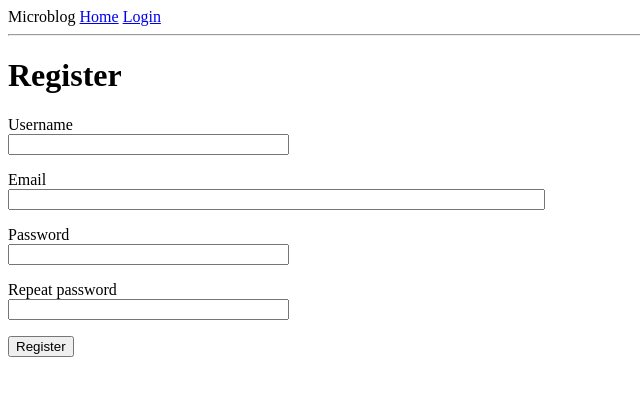
After one commit to Luciano-Ribeiro/microblog, a Flask app: page /register in a window 1280 px wide. The commit adds this page. Shown: the top 396 px of the page, without its empty margins (0-640 px from the left). Run offline with Flask 2, Linux system fonts and the light colour scheme.

Commit message:
Adicionando Registro de usuarios e garantindo o login para acesso a pagina principal

```diff
--- a/app/__init__.py
+++ b/app/__init__.py
@@ -1,6 +1,7 @@
 from flask import Flask
 from flask_sqlalchemy import SQLAlchemy
 from flask_migrate import Migrate
+from flask_login import LoginManager
 import json
 from .config import Config
 
@@ -9,5 +10,7 @@ app.config.from_file("config.json", load=json.load)
 app.config.from_object(Config)
 db = SQLAlchemy(app)
 migrate = Migrate(app, db)
+login = LoginManager(app)
+login.login_view = 'login'
 
 from app import routes, models
--- a/app/forms.py
+++ b/app/forms.py
@@ -1,6 +1,7 @@
 from flask_wtf import FlaskForm
 from wtforms import StringField, PasswordField, BooleanField, SubmitField
-from wtforms.validators import DataRequired
+from wtforms.validators import DataRequired, ValidationError, Email, EqualTo
+from app.models import User
 
 
 class LoginForm(FlaskForm):
@@ -8,3 +9,22 @@ class LoginForm(FlaskForm):
     password = PasswordField('Password', validators=[DataRequired()])
     remember_me = BooleanField('Remember me')
     submit = SubmitField('Sign In')
+
+
+class RegistrationForm(FlaskForm):
+    username = StringField('Username', validators=[DataRequired()])
+    email = StringField('Email', validators=[DataRequired(), Email()])
+    password = PasswordField('Password', validators=[DataRequired()])
+    password2 = PasswordField('Repeat password', validators=[DataRequired(), EqualTo('password')])
+    submit = SubmitField('Register')
+
+    def validate_username(self, username):
+
+        user = User.query.filter_by(username=username.data).first()
+        if user is not None:
+            raise ValidationError('Please use a different username')
+
+    def validate_email(self, email):
+        user = User.query.filter_by(email=email.data).first()
+        if user is not None:
+            raise ValidationError('Please use a different email address.')
--- a/app/routes.py
+++ b/app/routes.py
@@ -1,12 +1,15 @@
-from flask import render_template, flash, redirect, url_for
-from app import app
-from app.forms import LoginForm
-
+from flask import render_template, flash, redirect, url_for, request
+from app import app, db
+from app.forms import LoginForm, RegistrationForm
+from app.models import User
+from flask_login import current_user, login_user, logout_user, login_required
+from werkzeug.urls import url_parse
 
 @app.route('/')
 @app.route('/index')
+@login_required
 def index():
-    user = {'username': 'Luciano'}
+    user = {'username': current_user.username}
     posts = [
         {
             'author': {'username': 'John'},
@@ -21,14 +24,45 @@ def index():
             'body': 'Jogar em consoles ou pc?'
         }
     ]
-    return render_template("index.html", title='Home', user=user, posts=posts)
+    return render_template("index.html", title='Home', posts=posts)
 
 
 @app.route("/login", methods=["GET", "POST"])
 def login():
+    if current_user.is_authenticated:
+        return redirect(url_for('index'))
     form = LoginForm()
     if form.validate_on_submit():
-        flash(f'Login requested for user {form.username.data}, remember_me={form.remember_me.data}')
+        user = User.query.filter_by(username=form.username.data).first()
+        if user is None or not user.check_password(form.password.data):
+            flash("Usuario ou senha inválidos")
+            return redirect(url_for('login'))
+        login_user(user, remember=form.remember_me.data)
+        next_page = request.args.get('next')
+        if not next_page or url_parse(next_page).netloc != '':
+            next_page = url_for('index')
+            return redirect(next_page)
         return redirect(url_for('index'))
 
-    return render_template("login.html", form=form)
+    return render_template("login.html",title="Sign in", form=form)
+
+
+@app.route('/register', methods=['GET', 'POST'])
+def register():
+    if current_user.is_authenticated:
+        return redirect(url_for('index'))
+    form = RegistrationForm()
+    if form.validate_on_submit():
+        user = User(username=form.username.data, email=form.email.data)
+        user.set_password(form.password.data)
+        db.session.add(user)
+        db.session.commit()
+        flash('Congratulations, you are now a registered user!')
+        return redirect(url_for('login'))
+    return render_template('register.html', title='Register', form=form)
+
+
+@app.route('/logout')
+def logout():
+    logout_user()
+    return redirect(url_for('index'))
--- a/app/templates/base.html
+++ b/app/templates/base.html
@@ -12,7 +12,11 @@
 <body>
    <div>Microblog
        <a href="{{ url_for('index') }}">Home</a>
+       {% if current_user.is_anonymous %}
        <a href="{{ url_for('login') }}">Login</a>
+       {% else %}
+       <a href="{{ url_for('logout') }}">Logout</a>
+       {% endif %}
    </div>
    <hr>
    {% with messages = get_flashed_messages() %}
--- a/app/templates/index.html
+++ b/app/templates/index.html
@@ -1,6 +1,6 @@
  {% extends 'base.html' %}
     {% block content %}
-        <h1>Olá {{user.username}}</h1>
+        <h1>Olá {{ current_user.username}}</h1>
         {% for post in posts%}
         <div>
             <p>{{ post.author.username }} : <b>{{ post.body}} </b></p>
--- a/app/templates/login.html
+++ b/app/templates/login.html
@@ -21,4 +21,7 @@
         <p>{{ form.remember_me() }} {{ form.remember_me.label }}</p>
         <p>{{ form.submit() }}</p>
     </form>
+
+    <h1>Register</h1>
+    <p>New User? <a href="{{ url_for('register') }}">Click to Register!</a></p>
 {% endblock %}
--- /dev/null
+++ b/app/templates/register.html
@@ -0,0 +1,37 @@
+{% extends "base.html" %}
+
+{% block content %}
+    <h1>Register</h1>
+    <form action="" method="post">
+        {{ form.hidden_tag() }}
+        <p>
+            {{ form.username.label }}<br>
+            {{ form.username(size=32) }}<br>
+            {% for error in form.username.errors %}
+            <span style="color: red;">[{{ error }}]</span>
+            {% endfor %}
+        </p>
+        <p>
+            {{ form.email.label }}<br>
+            {{ form.email(size=64) }}<br>
+            {% for error in form.email.errors %}
+            <span style="color: red;">[{{ error }}]</span>
+            {% endfor %}
+        </p>
+        <p>
+            {{ form.password.label }}<br>
+            {{ form.password(size=32) }}<br>
+            {% for error in form.password.errors %}
+            <span style="color: red;">[{{ error }}]</span>
+            {% endfor %}
+        </p>
+        <p>
+            {{ form.password2.label }}<br>
+            {{ form.password2(size=32) }}<br>
+            {% for error in form.password2.errors %}
+            <span style="color: red;">[{{ error }}]</span>
+            {% endfor %}
+        </p>
+        <p>{{ form.submit() }}</p>
+    </form>
+{% endblock %}
```
Also changed, not shown: app/models.py (+8 -1 lines), app/app.db.
